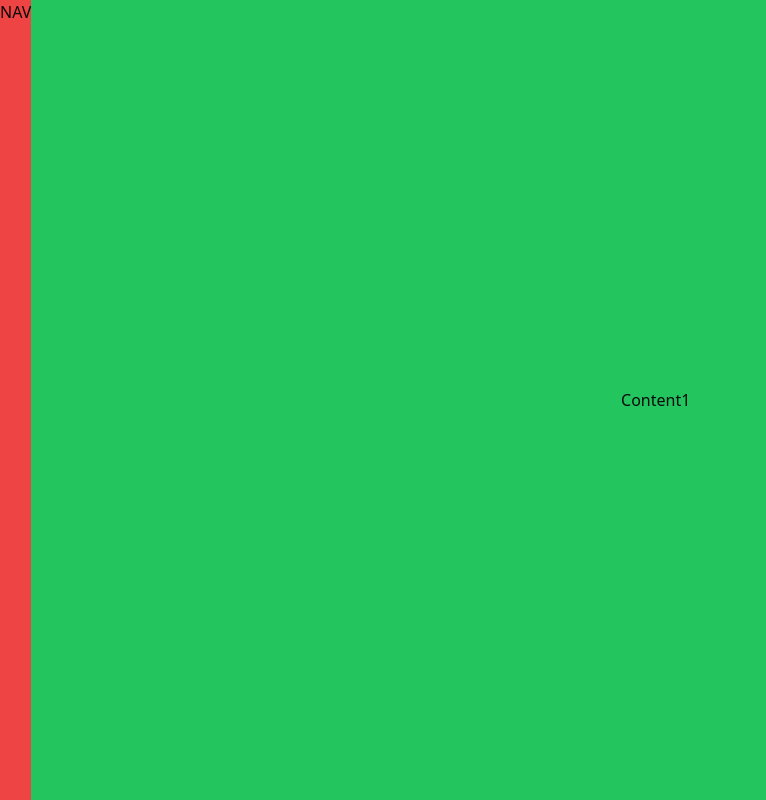
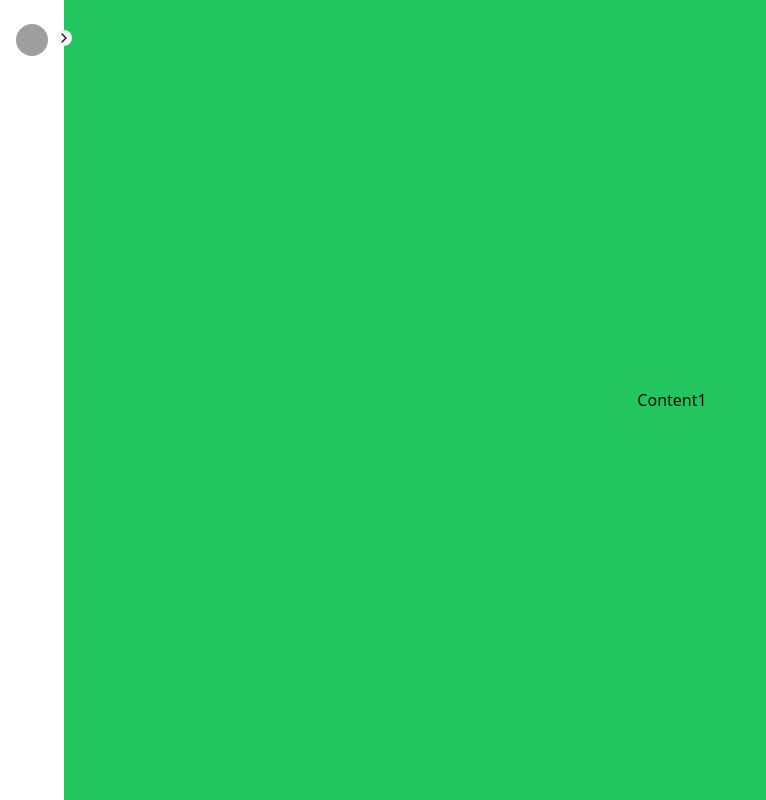
Before and after one commit to christianstamati/dashfolio, a Next.js app: page / in a window 1280 px wide. Shown: the whole page, without its empty margins (0-766 px from the left). Built offline with nearby package versions, Linux system fonts and the light colour scheme; grey boxes are pictures that could not be loaded.

Commit message:
added feature to toggle siderbar

```diff
--- a/src/components/side-nav.tsx
+++ b/src/components/side-nav.tsx
@@ -1,6 +1,48 @@
 "use client";
+import { Avatar, AvatarFallback, AvatarImage } from "@/components/ui/avatar";
+import { Box, ChevronLeft, ChevronRight } from "lucide-react";
+import { useState } from "react";
+import { Button } from "@/components/ui/button";
+import { cn } from "@/lib/utils";
+
 function SideNav() {
-  return <div className="hidden bg-red-500 lg:block">NAV</div>;
+  const [expand, setExpand] = useState(false);
+
+  return (
+    <div className="hidden lg:block">
+      <div className="relative flex p-4 pb-5 pt-6">
+        <Avatar className={cn("h-8 w-8", { "h-10 w-10": expand })}>
+          <AvatarImage src="https://github.com/shadcn.png" alt="@shadcn" />
+          <AvatarFallback>CN</AvatarFallback>
+        </Avatar>
+        <div
+          className={cn("ml-4 w-40 whitespace-nowrap text-sm", {
+            hidden: !expand,
+          })}
+        >
+          <h3 className="font-semibold">Christian Stamati</h3>
+          <span>Software Developer</span>
+        </div>
+        <Button
+          onClick={() => setExpand((prevState) => !prevState)}
+          className={cn(
+            "absolute -right-2 top-1/2 h-4 w-4 -translate-y-1/2 rounded-full",
+            { "-right-3 h-6 w-6": expand },
+          )}
+          variant={"secondary"}
+          size={"icon"}
+        >
+          {expand ? <ChevronLeft size={18} /> : <ChevronRight size={18} />}
+        </Button>
+      </div>
+
+      <nav className="flex hidden flex-col">
+        <div className="rounded-md bg-primary p-2">
+          <Box size={18} className="text-primary-foreground" />
+        </div>
+      </nav>
+    </div>
+  );
 }
 
 export default SideNav;
```
